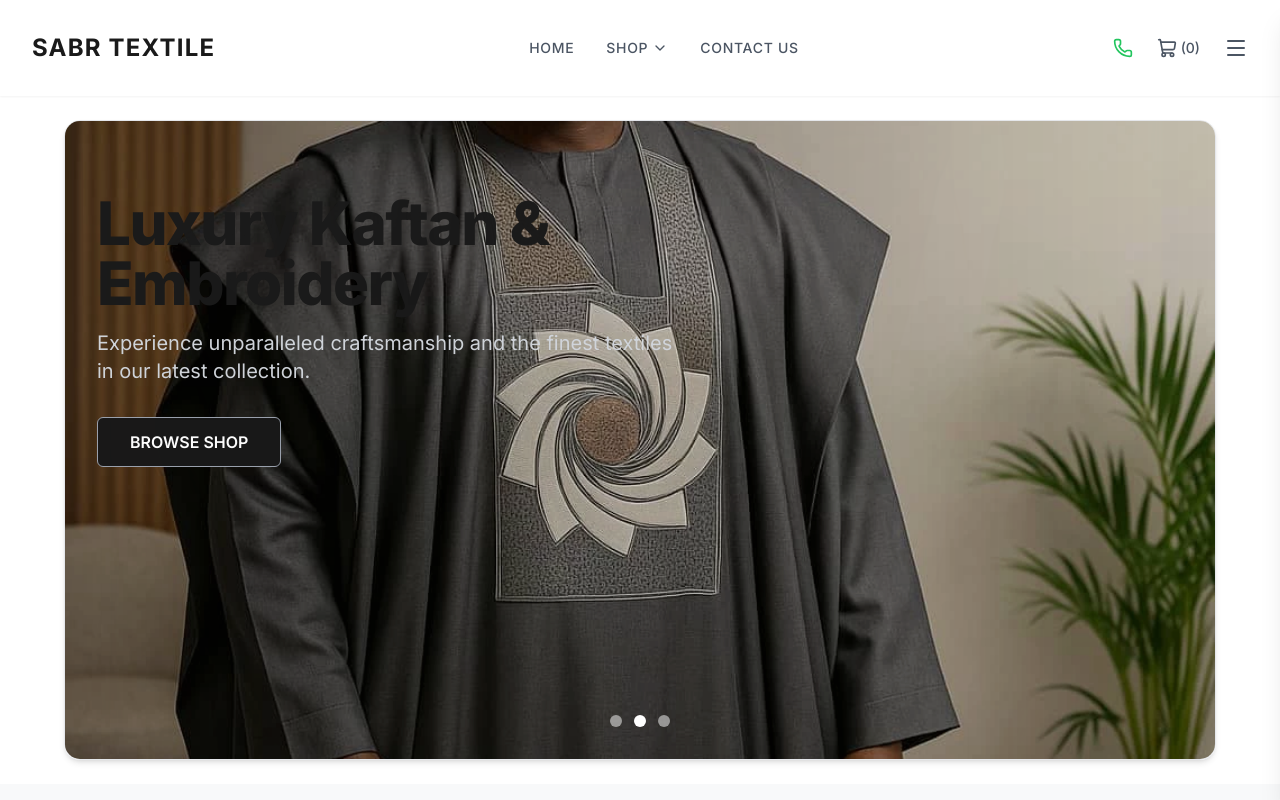
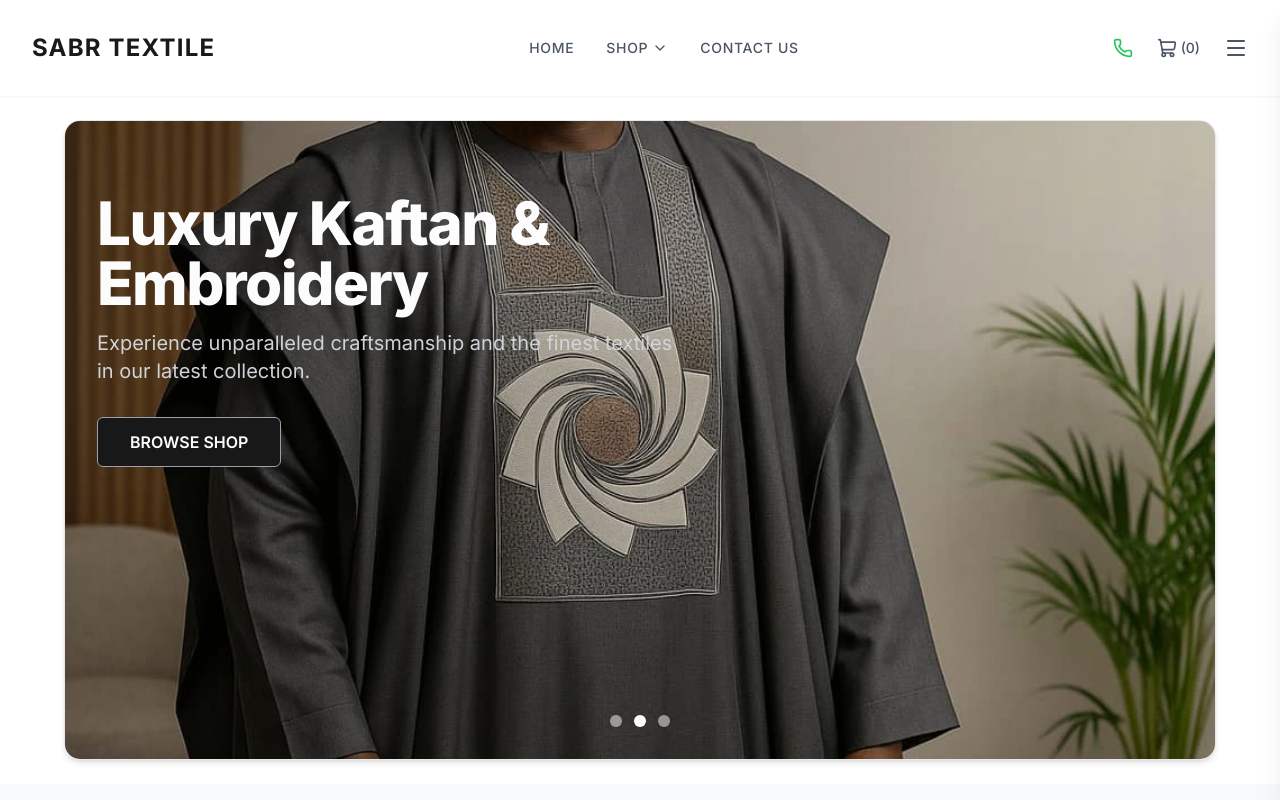
Before and after one commit to Malamgie/SABR_TEXTILE-77, a plain HTML site: page index.html in a window 1280 px wide. Shown: the top 800 px of the page. Drawn offline with nearby package versions, Linux system fonts and the light colour scheme.

```diff
--- a/index.html
+++ b/index.html
@@ -212,17 +212,17 @@
             <div class="relative max-w-7xl mx-auto px-4 sm:px-6 lg:px-8 h-full flex items-center">
                 <div id="hero-contents" class="relative w-full h-full">
                     <div class="hero-content active max-w-xl"><br><br><br>
-                        <h1 class="text-4xl md:text-6xl font-extrabold tracking-tight">Luxury Kaftan & Embroidery</h1>
+                        <h1 class="text-4xl md:text-6xl text-white font-extrabold tracking-tight">Luxury Kaftan & Embroidery</h1>
                         <p class="mt-4 text-lg md:text-xl text-gray-300">Experience unparalleled craftsmanship and the finest textiles in our latest collection.</p>
                         <a href="shop.html" class="mt-8 inline-block px-8 py-3 bg-primary-dark border border-gray-400 text-white font-semibold rounded-md hover:bg-gray-800 transition">BROWSE SHOP</a>
                     </div>
                     <div class="hero-content max-w-xl"><br><br><br>
-                        <h1 class="text-4xl md:text-6xl font-extrabold tracking-tight">Classy, Comfortable Shoes</h1>
+                        <h1 class="text-4xl md:text-6xl text-white font-extrabold tracking-tight">Classy, Comfortable Shoes</h1>
                         <p class="mt-4 text-lg md:text-xl text-gray-300">From premium leather sandals to elegant cover shoes, find your perfect fit.</p>
                         <a href="shop.html" class="mt-8 inline-block px-8 py-3 bg-primary-dark border border-gray-400 text-white font-semibold rounded-md hover:bg-gray-800 transition">BROWSE SHOP</a>
                     </div>
                     <div class="hero-content max-w-xl "><br><br><br>
-                        <h1 class="text-4xl md:text-6xl font-extrabold tracking-tight">The Finest Textiles</h1>
+                        <h1 class="text-4xl md:text-6xl text-white font-extrabold tracking-tight">The Finest Textiles</h1>
                         <p class="mt-4 text-lg md:text-xl text-gray-300">Our legacy is woven into every fabric. Uncompromising quality for the discerning gentleman.</p>
                         <a href="shop.html" class="mt-8 inline-block px-8 py-3 bg-primary-dark border border-gray-400 text-white font-semibold rounded-md hover:bg-gray-800 transition">BROWSE SHOP</a>
                     </div>
```
